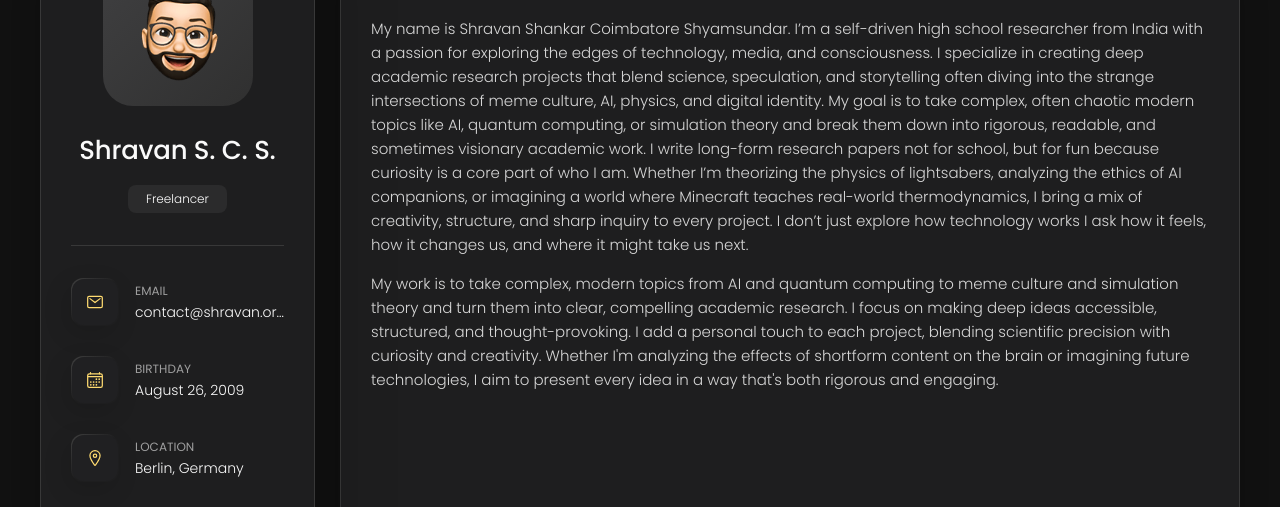
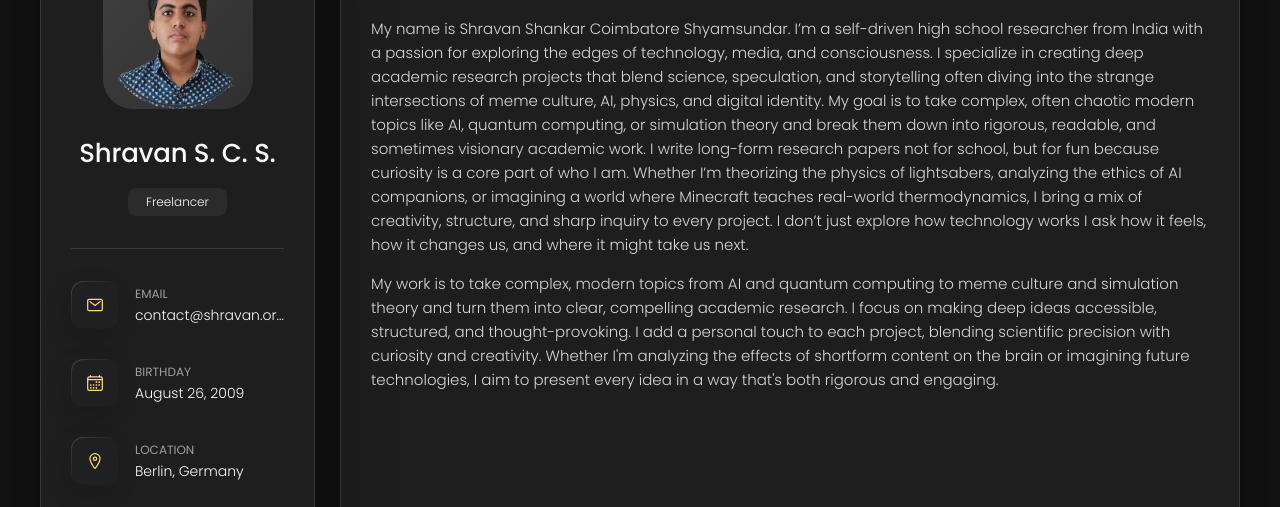
Before and after one commit to ShravanShankarCS/shravan.org, a plain HTML site: page index.html in a window 1280 px wide. Shown: the part 162-669 px from the top of the page. Drawn offline with nearby package versions, Linux system fonts and the light colour scheme.

Commit message:
image replacement

```diff
--- a/index.html
+++ b/index.html
@@ -42,7 +42,7 @@
       <div class="sidebar-info">
 
         <figure class="avatar-box">
-          <img src="./assets/images/my-avatar.png" alt=" hanrick" width="80">
+          <img src="./assets/images/162815968.png" alt=" hanrick" width="80">
         </figure>
 
         <div class="info-content">
```
